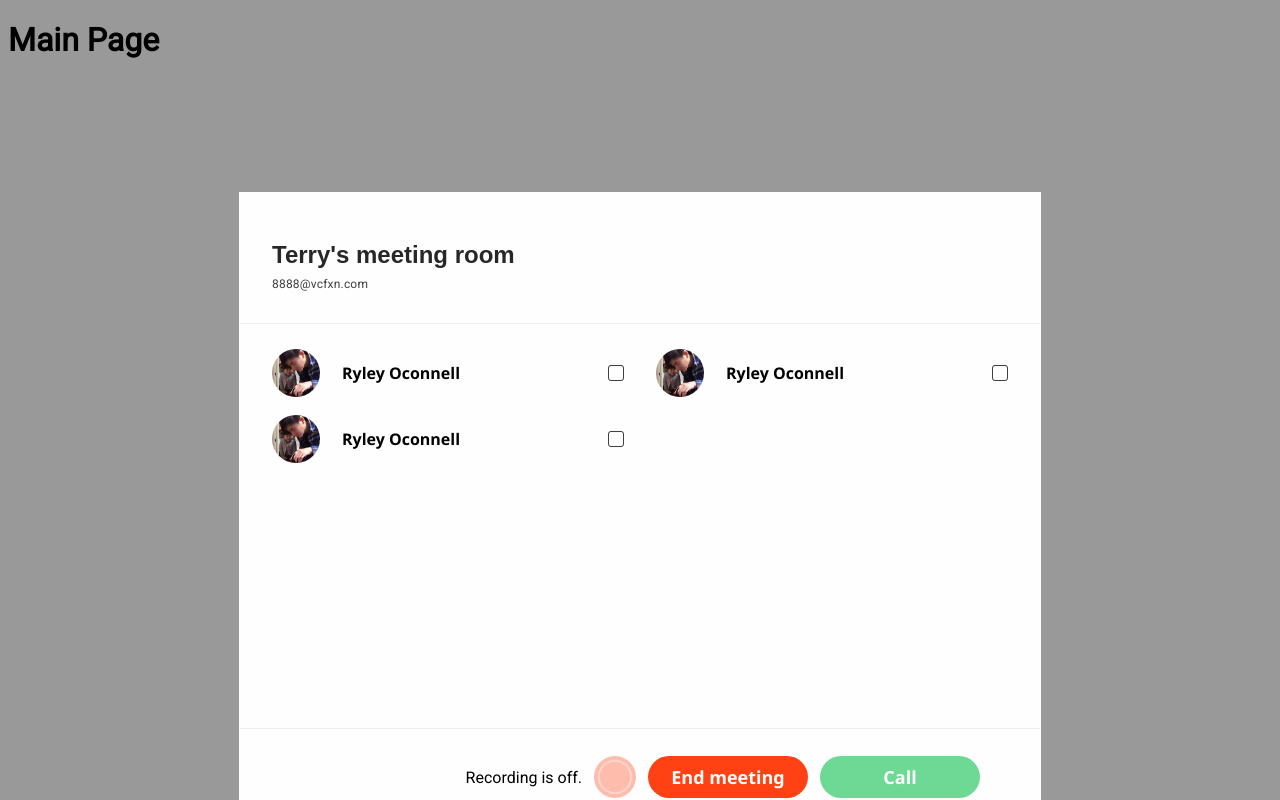
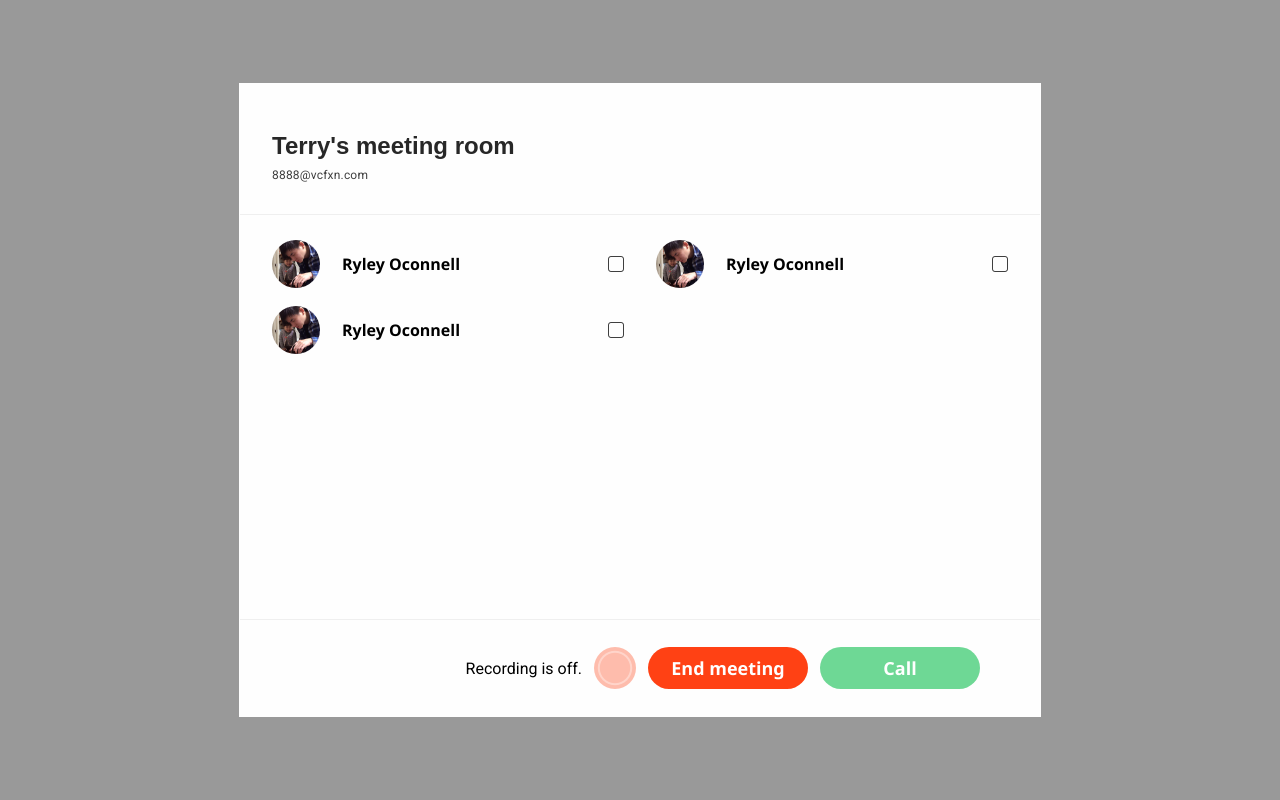
Before and after one commit to SodaLabs/conx-demo, a plain HTML site: page index.html in a window 1280 px wide. Drawn offline with Linux system fonts and the light colour scheme.

Commit message:
Let the modal dialog centered and not scrolling.

```diff
--- a/index.html
+++ b/index.html
@@ -20,8 +20,6 @@
   </head>
 
   <body>
-    <h1>Main Page</h1>
-
     <div id="myModal" class="modal">
       <!-- Modal content -->
       <div class="modal-content">
--- a/styles/main.css
+++ b/styles/main.css
@@ -9,12 +9,14 @@
   overflow: auto; /* Enable scroll if needed */
   background-color: rgb(0,0,0); /* Fallback color */
   background-color: rgba(0,0,0,0.4); /* Black w/ opacity */
+  display: flex;
+  align-items: center;
+  justify-content: center;
 }
 
 /* Modal Content/Box */
 .modal-content {
   background-color: #fefefe;
-  margin: 15% auto; /* 15% from the top and centered */
   border: 1px solid transparent;
   width: 800px; /* Could be more or less, depending on screen size */
 }
```
